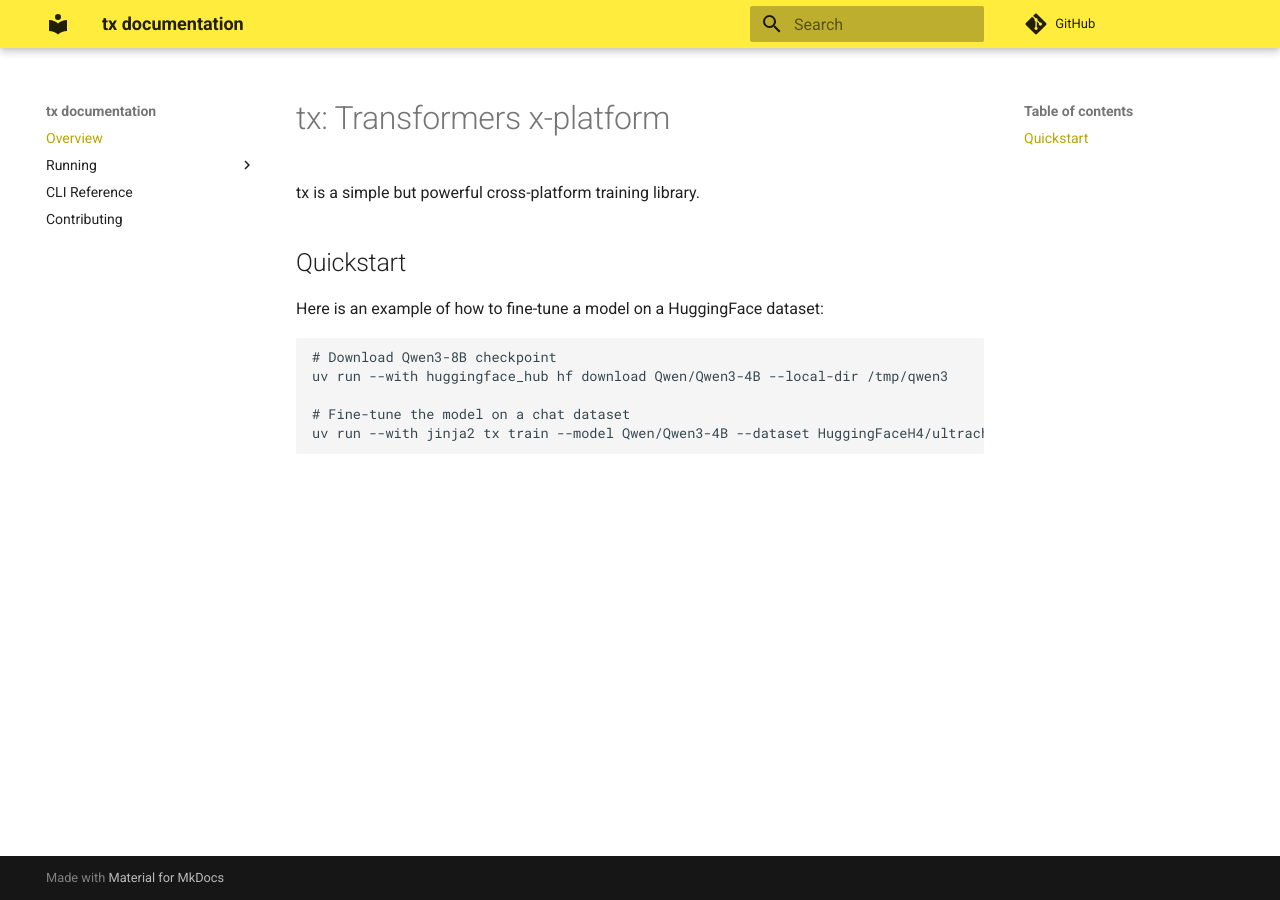
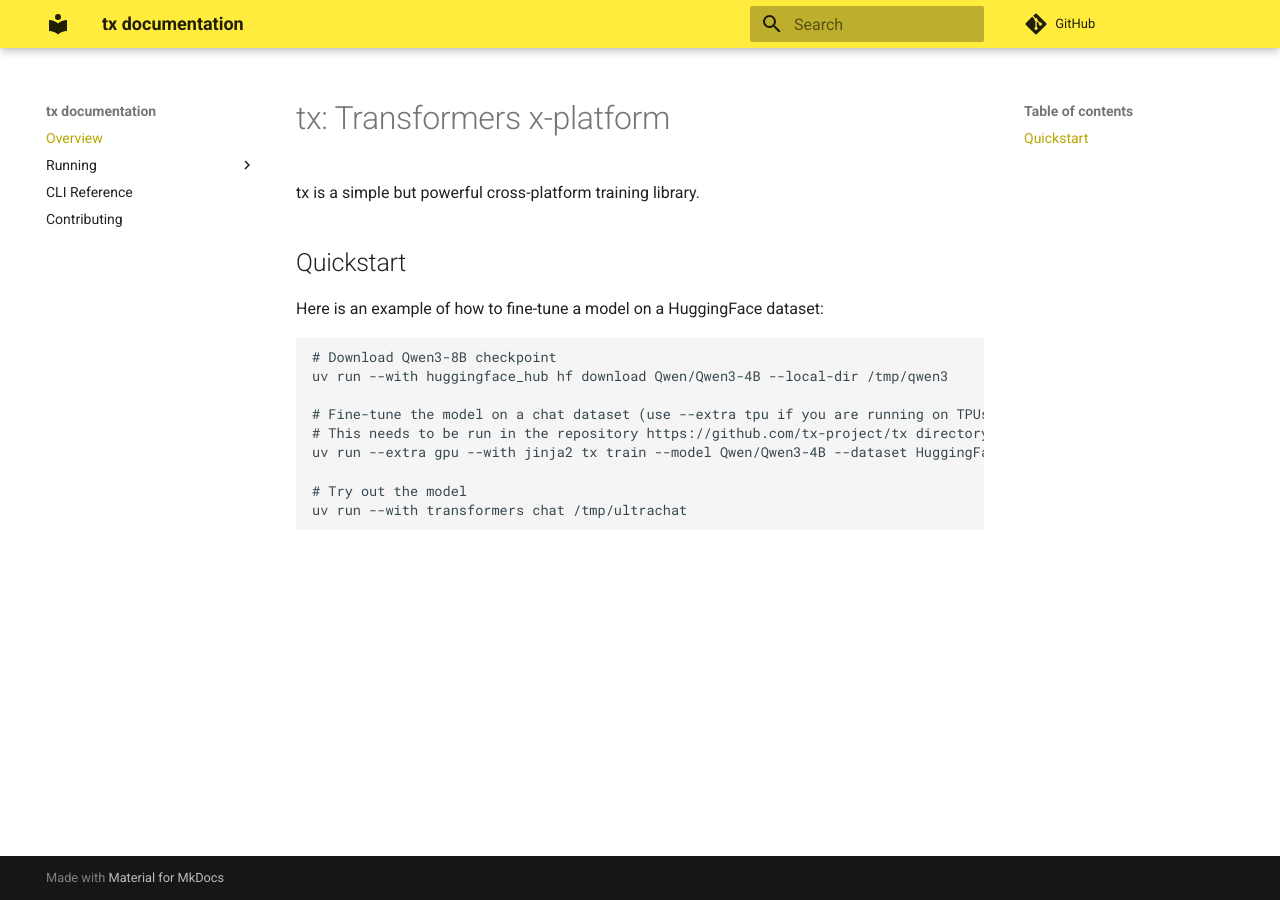
Before and after one commit to tx-project/tx, an MkDocs documentation site: the page built from docs/index.md, in a window 1280 px wide. Built offline with MkDocs 1.6.1 and Material for MkDocs 9.7.7, drawn with Linux system fonts in a browser that asks for light colours; comment, search, counter and statistics services are not loaded.

Commit message:
update instructions

````diff
--- a/docs/index.md
+++ b/docs/index.md
@@ -10,6 +10,10 @@ Here is an example of how to fine-tune a model on a HuggingFace dataset:
 # Download Qwen3-8B checkpoint
 uv run --with huggingface_hub hf download Qwen/Qwen3-4B --local-dir /tmp/qwen3
 
-# Fine-tune the model on a chat dataset
-uv run --with jinja2 tx train --model Qwen/Qwen3-4B --dataset HuggingFaceH4/ultrachat_200k --loader tx.loaders.chat --split train_sft --output-dir /tmp/ultrachat --batch-size 8 --load-checkpoint-path /tmp/qwen3
+# Fine-tune the model on a chat dataset (use --extra tpu if you are running on TPUs)
+# This needs to be run in the repository https://github.com/tx-project/tx directory
+uv run --extra gpu --with jinja2 tx train --model Qwen/Qwen3-4B --dataset HuggingFaceH4/ultrachat_200k --loader tx.loaders.chat --split train_sft --output-dir /tmp/ultrachat --batch-size 8 --load-checkpoint-path /tmp/qwen3
+
+# Try out the model
+uv run --with transformers chat /tmp/ultrachat
 ```
````
